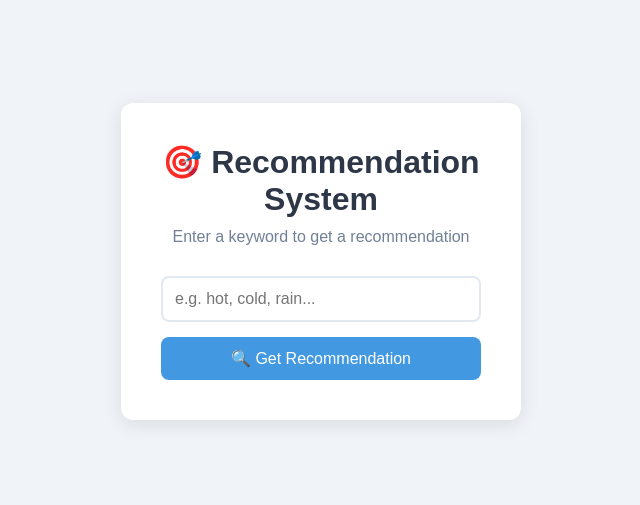
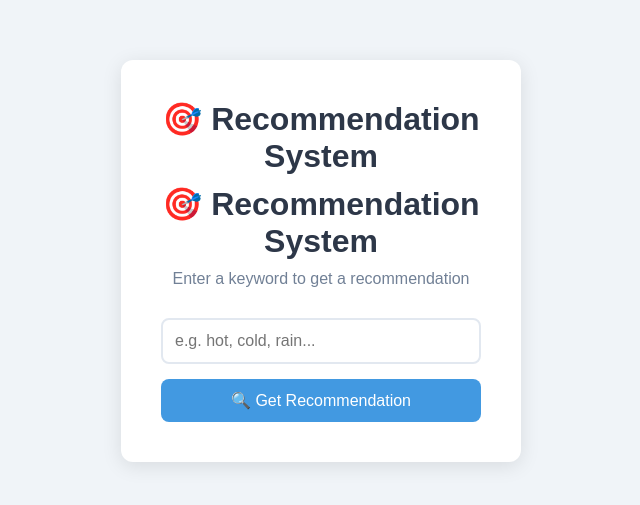
Before and after one commit to ramaatallah/final-project-UNIX, a plain HTML site: page index.html in a window 1280 px wide. Shown: the part 139-644 px from the top of the page, without its empty margins (319-959 px from the left). Drawn offline with Linux system fonts and the light colour scheme.

Commit message:
Auto commit: Fri May 15 11:40:23 PM EEST 2026

```diff
--- a/index.html
+++ b/index.html
@@ -83,7 +83,7 @@
 </head>
 <body>
     <div class="container">
-
+        <h1>🎯 Recommendation System</h1>
         <h1>🎯 Recommendation System</h1>
         <p>Enter a keyword to get a recommendation</p>
 
```
